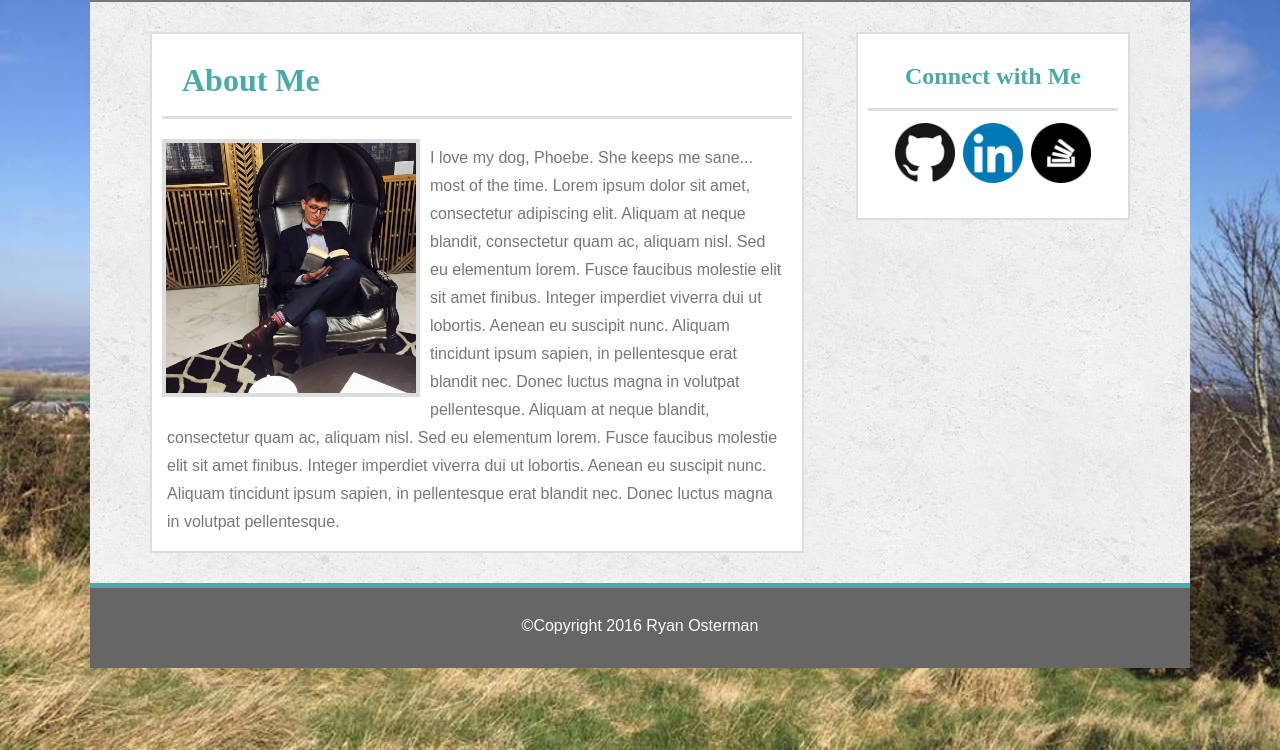
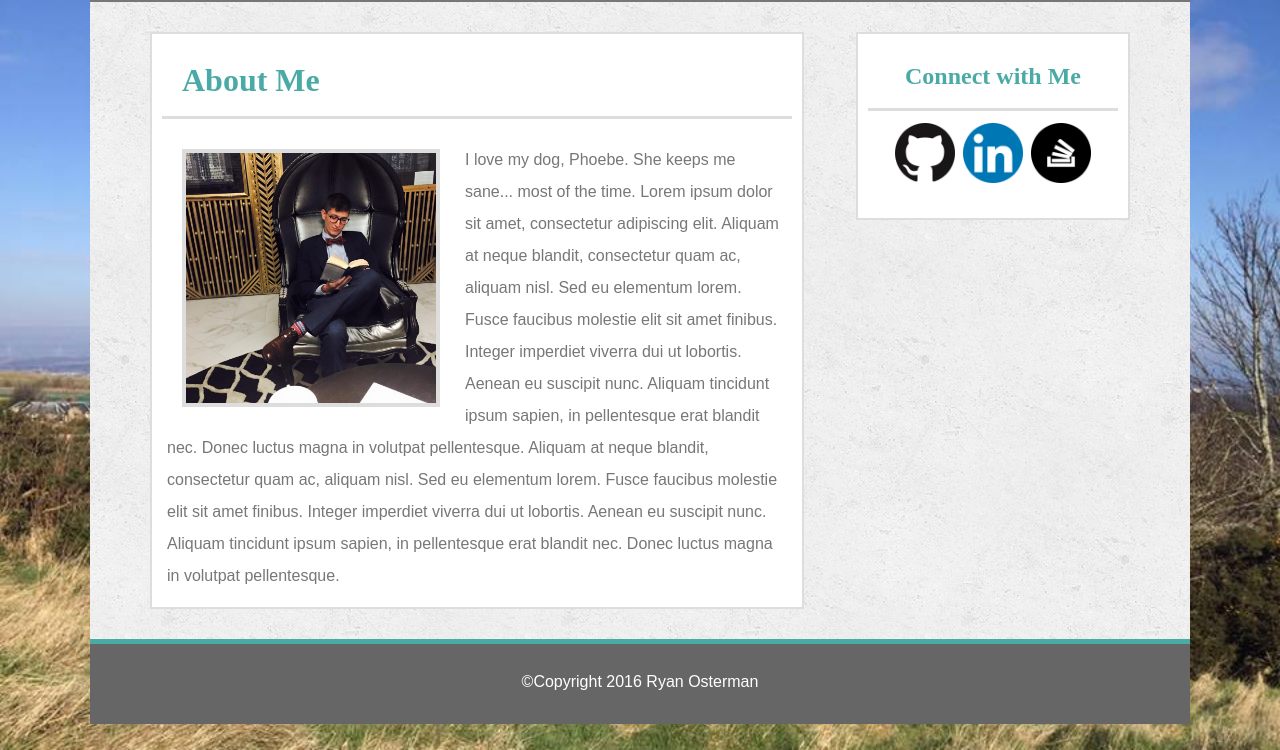
Before and after one commit to ryanosterman10/Basic-Portfolio, a PHP site: page /index.php in a window 1280 px wide. Shown: the part 50-800 px from the top of the page. Run offline with PHP 8.4, Linux system fonts and the light colour scheme.

Commit message:
basically done

```diff
--- a/assets/css/style.css
+++ b/assets/css/style.css
@@ -7,6 +7,7 @@ body{
       background-repeat: no-repeat;
       background-attachment: fixed;
 }
+
 ::selection{
       color: white;
       background-color: #4aaaa5;
@@ -102,7 +103,7 @@ header{
       width: 250px;
       height: 250px;
       float: left;
-      margin: 10px;
+      margin: 20px 25px 10px 30px;
       border: 4px solid #dddddd;
 }
 
@@ -122,7 +123,7 @@ header{
       font-family: 'Arial', 'Helvetica', Helvetica, sans-serif;
       color: #777777;
       padding: 15px;
-      line-height: 1.75;
+      line-height: 2;
 }
 
 /* Siderbar with social links */
@@ -191,7 +192,6 @@ footer p{
       float: left;
       margin: 10px 25px 10px 40px;
       border: 2px solid #dddddd;
-
 }
 
 #portfolio1{
--- a/index.html
+++ b/index.html
@@ -5,8 +5,8 @@
 		<link rel="stylesheet" type="text/css" href="assets/css/style.css"/>
 		<link rel="stylesheet" type="text/css" href="assets/css/reset.css"/>
 	</head>
+
 	<body>
-
 		<section id="container">
 
 			<header>
--- a/portfolio.html
+++ b/portfolio.html
@@ -5,6 +5,7 @@
 		<link rel="stylesheet" type="text/css" href="assets/css/style.css"/>
 		<link rel="stylesheet" type="text/css" href="assets/css/reset.css"/>
 	</head>
+
 	<body>
 		<section id="container">
 
```
